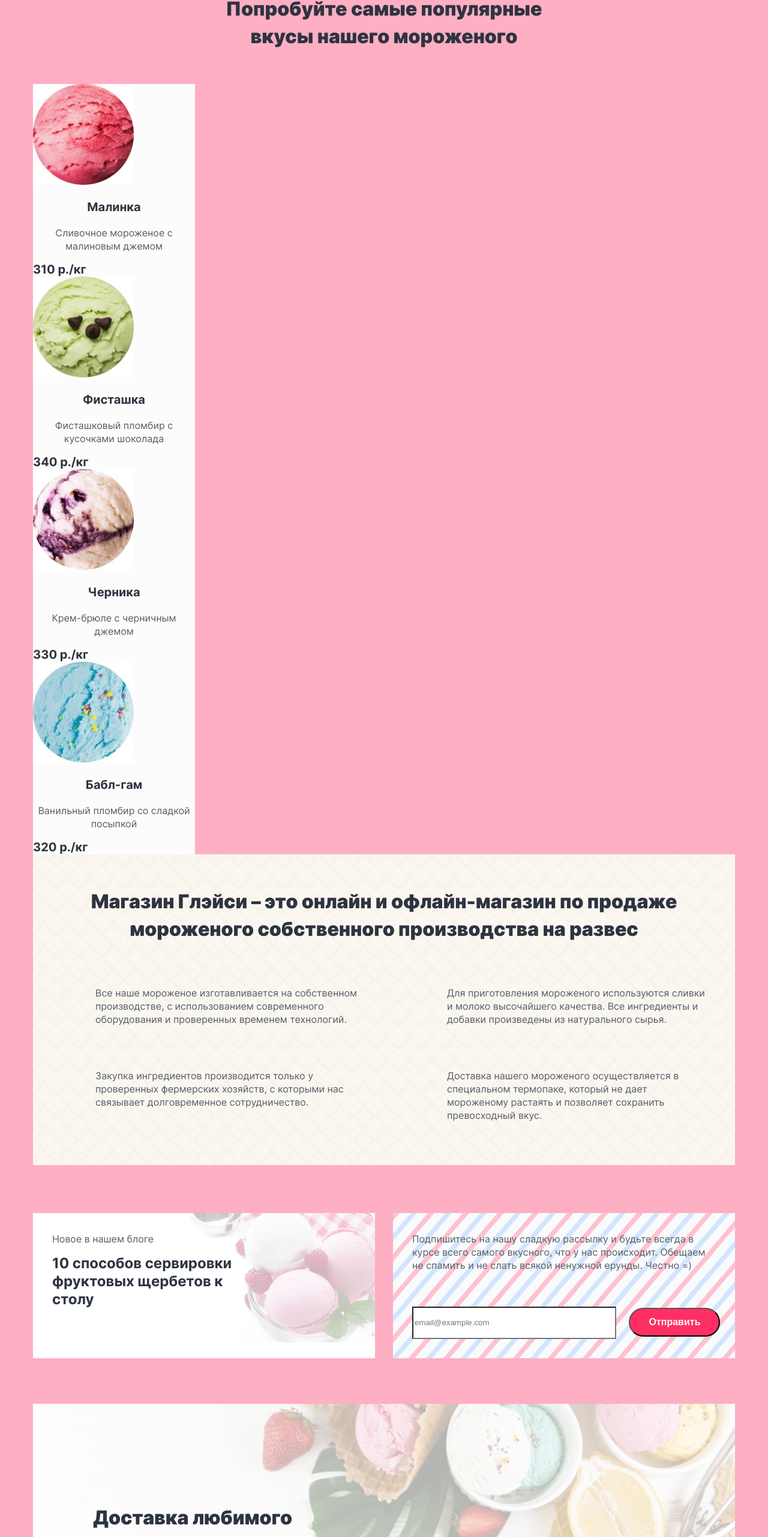
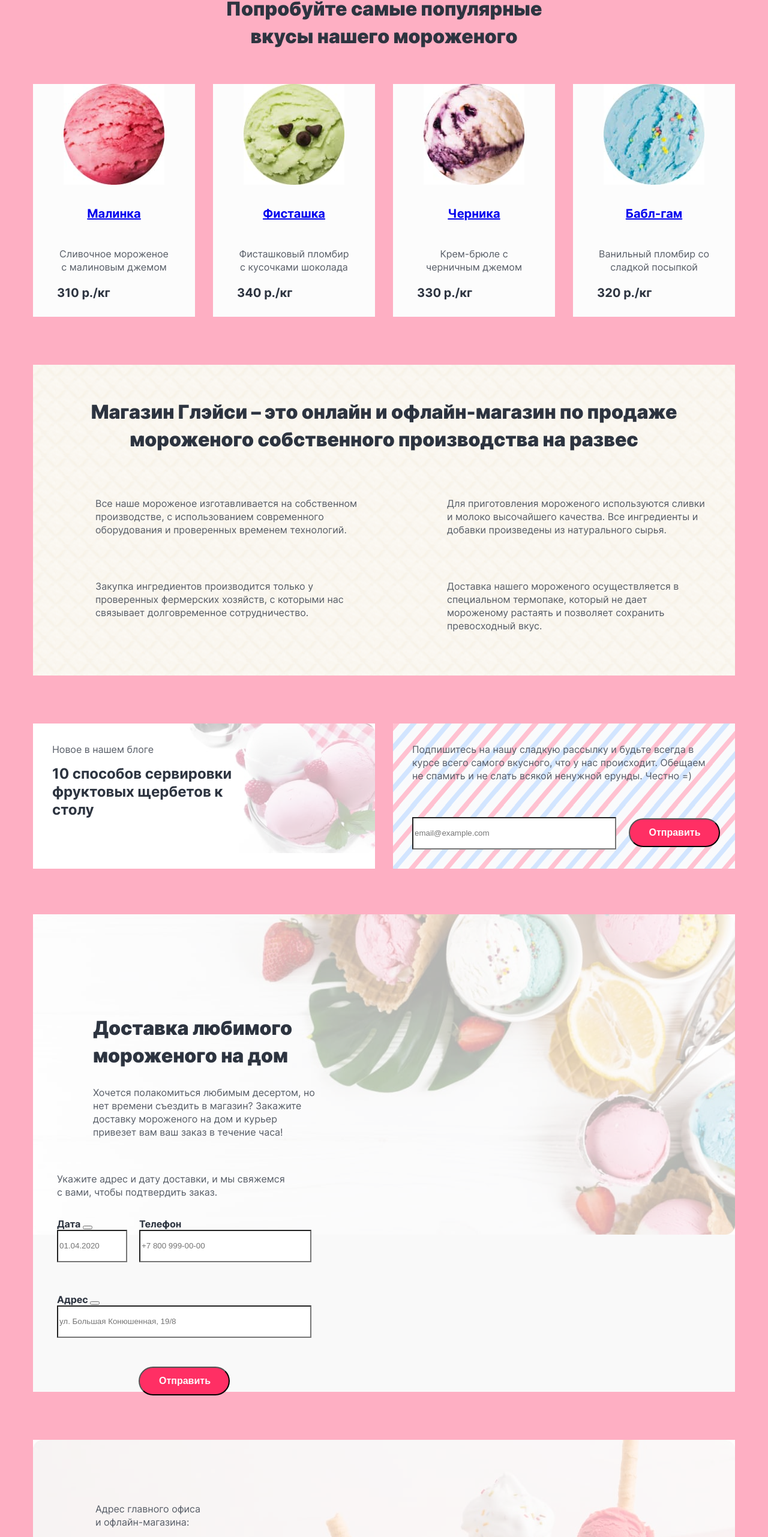
Before and after one commit to santeylarin/1923945-gllacy-32, a plain HTML site: page index.html in a window 1280 px wide. Shown: the part 1798-4360 px from the top of the page at 60% size. Drawn offline with Linux system fonts and the light colour scheme.

Commit message:
Домашнее задание 6.17

```diff
--- a/css/style.css
+++ b/css/style.css
@@ -176,7 +176,7 @@ body {
 
 .slider-bottom {
   width: 1170px;
-  margin: 0 auto 80px auto;
+  margin: 0 auto 80px;
 }
 
 .slider-pagination {
@@ -215,7 +215,7 @@ body {
 /*баннеры*/
 .promo-container {
   width: 1170px;
-  margin: 0 auto 80px auto;
+  margin: 0 auto 80px;
   display: flex;
   justify-content: space-between;
 
@@ -227,7 +227,7 @@ body {
   line-height: 46px;
   text-align: center;
   width: 443px;
-  margin: 0 auto 56px auto;
+  margin: 0 auto 56px;
 
 }
 
@@ -258,6 +258,7 @@ body {
   width: 321px;
 }
 
+/*noinspection ALL*/
 .promo-offer-link-button {
   font-weight: 700;
   font-size: 16px;
@@ -287,51 +288,110 @@ body {
   background-repeat: no-repeat;
 }
 
-/*популярные товары*/
-.popular {
+/*item-list*/
+.popular,
+.catalog {
   width: 1170px;
   margin: 0 auto;
 }
 
 .popular-list {
   list-style-type: none;
-  margin: 0;
+  margin-bottom: 80px;
   padding: 0;
+  display: grid;
+  grid-template-columns: repeat(4, 270px);
+  column-gap: 30px;
 }
+
+.catalog-product-container {
+  display: grid;
+  grid-template-columns: repeat(4, 270px);
+  column-gap: 30px;
+  row-gap: 40px;
+  margin-bottom: 16px;
+}
+
+/*item-cards*/
 
 .popular-title {
   font-weight: 900;
   font-size: 32px;
   line-height: 46px;
   text-align: center;
-  margin: 0 auto 56px auto;
+  margin: 0 auto 56px;
   width: 527px;
 }
 
-.popular-item {
+.popular-item-card,
+.catalog-product-card {
   background-color: #FCFCFC;
   width: 270px;
+  display: grid;
+  grid-template-columns: 40px 190px 40px;
+  grid-template-rows: 168px min-content min-content auto;
 }
 
-.popular-item-title {
+.popular-item-image {
+  object-fit: fill;
+}
+
+.popular-item-cart-link,
+.catalog-product-link{
+  grid-column: 1 / -1;
+  justify-self: center;
+}
+
+/*.popular-item-image,
+ .popular-item-image {
+  display: block;
+}*/
+
+.popular-item-title-link,
+.catalog-product-title-link {
+  grid-column: 2 / 3;
+  margin-top: 16px;
+  margin-bottom: 8px;
+
+}
+
+.popular-item-description,
+.catalog-product-description {
+  grid-column: 2 / 3;
+  margin-bottom: 20px;
+}
+
+.popular-price-cart-container,
+.product-price-cart-container{
+  grid-column: 2 / 3;
+  margin-bottom: 28px;
+  display: flex;
+  justify-content: space-between;
+  align-items: flex-end;
+}
+.popular-item-title,
+.catalog-product-title {
   font-weight: 700;
   font-size: 20px;
   line-height: 24px;
   text-align: center;
 }
 
-.popular-item-description {
+.popular-item-description,
+.catalog-product-description {
   text-align: center;
   color: #565C66;
 }
 
-.popular-item-price {
+.popular-item-price,
+.catalog-product-price {
   font-weight: 700;
   font-size: 20px;
   line-height: 24px;
 }
 
-.popular-item a {
+.popular-item a,
+.catalog-product-card a {
   text-decoration: none;
   color: #2D3440;
 }
@@ -340,7 +400,7 @@ body {
 .advantage {
   background: #E0FFFF url("../img/wafer-bg.png") repeat;
   width: 1170px;
-  margin: 0 auto 80px auto;
+  margin: 0 auto 80px;
 }
 
 .advantage-title {
@@ -454,7 +514,7 @@ body {
 .order-delivery {
   background: #ECECEC url("../img/ice-cream-and-leaf.jpg") no-repeat;
   width: 1170px;
-  margin: 0 auto 80px auto;
+  margin: 0 auto 80px;
 }
 
 .delivery-title {
@@ -477,11 +537,21 @@ body {
 
 .order-description {
   color: #565C66;
+  margin-left: 40px;
+  margin-top: 40px;
+  display: inline-block;
+}
+
+.form-container {
+  height: 406px;
+  width: 500px;
 }
 
 .order-form input {
   line-height: 48px;
   background-color: #FFFFFF;
+  width: 100%;
+  box-sizing: border-box;
 }
 
 .order-form-date,
@@ -491,6 +561,32 @@ body {
   line-height: 20px;
 }
 
+.order-form {
+  display: grid;
+  grid-template-columns: 117px 287px;
+  gap: 20px;
+  margin-left: 40px;
+}
+
+.order-form-field {
+  display: flex;
+  flex-direction: column;
+}
+
+.order-form-address {
+  grid-column: 1 / -1;
+}
+
+.order-form-phone{
+  margin-left: 0;
+}
+
+.button-send-order {
+  grid-column: 1 / -1;
+ justify-self: center;
+  margin-top: 12px;
+  margin-bottom: 42px;
+}
 /*контакная информация*/
 .main-contacts {
   background: #ECECEC url("../img/wafer-cup-holder.jpg") no-repeat;
@@ -579,7 +675,6 @@ body {
   width: 1170px;
   min-height: 153px;
   display: flex;
-  justify-content: space-between;
   margin: 0 auto;
 }
 
@@ -597,25 +692,32 @@ body {
 .footer-info {
   width: 356px;
   margin-left: 299px;
+  margin-top: 48px;
 }
 
 .copyright {
   width: 193px;
   margin-right: 14px;
   margin-top: 48px;
+  margin-left: auto;
 }
+
 .footer-info-list {
   list-style: none;
+  display: grid;
+  row-gap: 8px;
+  grid-template-columns: auto auto;
+  margin: 0;
   padding: 0;
-  margin-top: 48px;
+  line-height: 20px;
 }
 
 .footer-social-list {
+  margin: 0;
   list-style: none;
   display: flex;
   flex-wrap: wrap;
-  padding: 0;
-  margin: 0;
+  padding: 0 0 8px;
 }
 
 .footer-social-item {
@@ -636,17 +738,16 @@ body {
 .footer-info-item .footer-info-link-producer {
   font-weight: 700;
   font-size: 14px;
-  line-height: 20px;
   color: #2D3440;
 }
 
 .footer-info-link {
   font-weight: 400;
   font-size: 14px;
-  line-height: 20px;
   text-decoration: none;
   color: #2D3440;
- }
+  margin-left: 24px;
+}
 
 .copyright-text {
   font-weight: 400;
@@ -740,35 +841,6 @@ body {
   border-radius: 20px;
 }
 
-/*товары*/
-.catalog-product-card {
-  background-color: #FCFCFC;
-  width: 270px;
-}
-
-.catalog-product-title {
-  font-weight: 700;
-  font-size: 20px;
-  line-height: 24px;
-  text-align: center;
-}
-
-.catalog-product-description {
-  text-align: center;
-  color: #565C66;
-}
-
-.catalog-product-price {
-  font-weight: 700;
-  font-size: 20px;
-  line-height: 24px;
-}
-
-.catalog-product-card a {
-  text-decoration: none;
-  color: #2D3440;
-}
-
 /*pagination*/
 .show-more {
   font-weight: 700;
@@ -784,7 +856,7 @@ body {
 
 .show-more-pagination {
   width: 1170px;
-  margin: 0 auto 40px auto;
+  margin: 0 auto 40px;
   display: flex;
 }
 
--- a/index.html
+++ b/index.html
@@ -124,37 +124,49 @@
       <section class="popular">
         <h2 class="popular-title">Попробуйте самые популярные вкусы нашего мороженого</h2>
         <ol class="popular-list">
-          <li class="popular-item">
+          <li class="popular-item-card">
             <a class="popular-item-cart-link" href="#">
-            <img class="popular-item-image" src="img/item-raspberries.jpg" width="168" height="168" alt="Мороженое малинка.">
-            <h3 class="popular-item-title">Малинка</h3>
-            <p class="popular-item-description">Сливочное мороженое с малиновым джемом</p></a>
+              <img class="popular-item-image" src="img/item-raspberries.jpg" width="168" height="168" alt="Мороженое малинка."></a>
+            <a class="popular-item-title-link" href="#">
+            <h3 class="popular-item-title">Малинка</h3></a>
+            <p class="popular-item-description">Сливочное мороженое с малиновым джемом</p>
+            <div class="popular-price-cart-container">
             <span class="popular-item-price">310 р./кг</span>
             <a class="popular-item-cart-button" href="#"><span class="visually-hidden">Корзина</span></a>
+            </div>
           </li>
-          <li class="popular-item">
+          <li class="popular-item-card">
             <a class="popular-item-cart-link" href="#">
-            <img class="popular-item-image" src="img/item-pistachio.jpg" width="168" height="168" alt="Мороженое фисташка.">
-            <h3 class="popular-item-title">Фисташка</h3>
-            <p class="popular-item-description">Фисташковый пломбир с кусочками шоколада</p></a>
+            <img class="popular-item-image" src="img/item-pistachio.jpg" width="168" height="168" alt="Мороженое фисташка."></a>
+            <a class="popular-item-title-link" href="#">
+              <h3 class="popular-item-title">Фисташка</h3></a>
+            <p class="popular-item-description">Фисташковый пломбир с кусочками шоколада</p>
+            <div class="popular-price-cart-container">
             <span class="popular-item-price">340 р./кг</span>
             <a class="popular-item-cart-button" href="#"><span class="visually-hidden">Корзина</span></a>
+            </div>
           </li>
-          <li class="popular-item">
+          <li class="popular-item-card">
             <a class="popular-item-cart-link" href="#">
-            <img class="popular-item-image" src="img/item-blueberry.jpg" width="168" height="168" alt="Мороженое черника.">
-            <h3 class="popular-item-title">Черника</h3>
-            <p class="popular-item-description">Крем-брюле с черничным джемом</p></a>
+            <img class="popular-item-image" src="img/item-blueberry.jpg" width="168" height="168" alt="Мороженое черника."></a>
+            <a class="popular-item-title-link" href="#">
+              <h3 class="popular-item-title">Черника</h3></a>
+            <p class="popular-item-description">Крем-брюле с черничным джемом</p>
+            <div class="popular-price-cart-container">
             <span class="popular-item-price">330 р./кг</span>
             <a class="popular-item-cart-button" href=""><span class="visually-hidden">Корзина</span></a>
+            </div>
           </li>
-          <li class="popular-item">
+          <li class="popular-item-card">
             <a class="popular-item-cart-link" href="#">
-            <img class="popular-item-image" src="img/item-bublegum.jpg" width="168" height="168" alt="Мороженое бабл-гам.">
-            <h3 class="popular-item-title">Бабл-гам</h3>
-            <p class="popular-item-description">Ванильный пломбир со сладкой посыпкой</p></a>
+            <img class="popular-item-image" src="img/item-bublegum.jpg" width="168" height="168" alt="Мороженое бабл-гам."></a>
+            <a class="popular-item-title-link" href="#">
+              <h3 class="popular-item-title">Бабл-гам</h3></a>
+            <p class="popular-item-description">Ванильный пломбир со сладкой посыпкой</p>
+            <div class="popular-price-cart-container">
             <span class="popular-item-price">320 р./кг</span>
             <a class="popular-item-cart-button" href="#"><span class="visually-hidden">Корзина</span></a>
+            </div>
           </li>
         </ol>
       </section>
@@ -202,31 +214,35 @@
           мороженого на дом и курьер привезет вам ваш заказ в течение часа!</p>
       </section>
       <section class="order">
+        <div class="form-container">
         <h2 class="visually-hidden">Оформление заказа</h2>
-        <p class="order-description">Укажите адрес и дату доставки, и мы свяжемся с вами, чтобы подтвердить заказ.</p>
+        <p class="order-description">Укажите адрес и дату доставки, и мы свяжемся<br> с вами, чтобы подтвердить заказ.</p>
         <form class="order-form" action="https://echo.htmlacademy.ru" method="POST">
-          <p class="order-form-date">
+          <p class="order-form-date order-form-field">
             <label for="order-form-date">
-              Дата</label>
+              Дата
               <button class="info" type="button">
                 <span class="visually-hidden">Посмотреть дополнительную информацию</span>
               </button>
+            </label>
               <input type="text" id="order-form-date" name="order-form-date" placeholder="01.04.2020">
           </p>
-          <p class="order-form-phone"><label for="order-form-phone">
+          <p class="order-form-phone order-form-field"><label for="order-form-phone">
             Телефон</label>
             <input type="text" name="order-form-phone" id="order-form-phone" placeholder="+7 800 999-00-00">
           </p>
-          <p class="order-form-address">
+          <p class="order-form-address order-form-field">
             <label for="order-form-address">
-              Адрес</label>
+              Адрес
             <button class="info" type="button">
               <span class="visually-hidden">Посмотреть дополнительную информацию</span>
             </button>
+            </label>
             <input type="text" id="order-form-address" name="order-form-address" placeholder="ул. Большая Конюшенная, 19/8">
           </p>
-          <button class="button button-send" type="submit">Отправить</button>
+          <button class="button button-send button-send-order" type="submit">Отправить</button>
         </form>
+        </div>
       </section>
       </div>
       <section class="main-contacts">
@@ -264,10 +280,10 @@
             <a class="footer-info-link footer-info-link-producer" href="#">Для поставщиков</a>
           </li>
           <li class="footer-info-item">
-            <a class="footer-info-link" href="#">О производстве</a>
+            <a class="footer-info-link" href="#">Наши документы</a>
           </li>
           <li class="footer-info-item">
-            <a class="footer-info-link" href="#">Наши документы</a>
+            <a class="footer-info-link" href="#">О производстве</a>
           </li>
           <li class="footer-info-item">
             <a class="footer-info-link" href="#">Экологические стандарты</a>
```
Also changed, not shown: catalog.html (+69 -43 lines).
